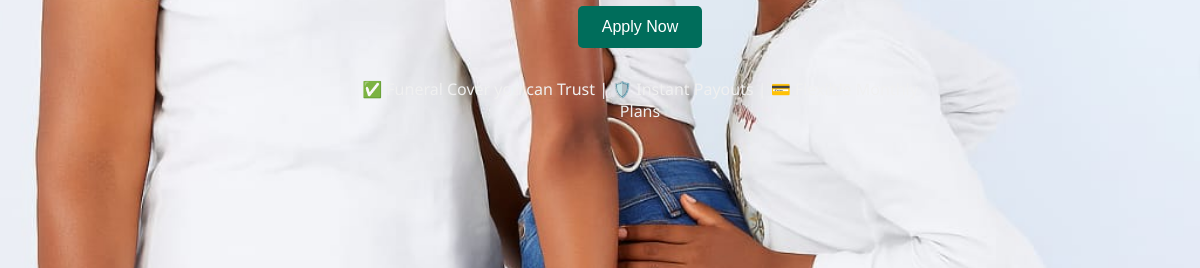
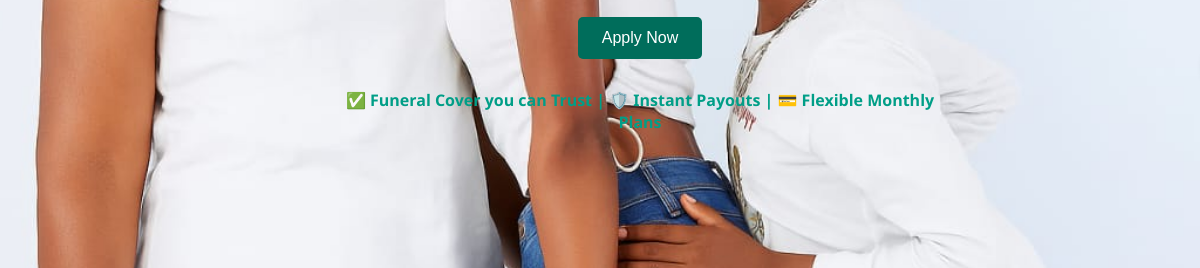
Before and after one commit to Hlavutelomdu/MFG, a plain HTML site: page index.html in a window 1280 px wide. Shown: the part 684-952 px from the top of the page, 0-1200 px from the left. Drawn offline with Linux system fonts and the light colour scheme.

Commit message:
Update styles.css

```diff
--- a/styles.css
+++ b/styles.css
@@ -93,7 +93,7 @@ header {
 #home {
   position: relative;
   height: 100vh;
-  color: white;
+  color: #009e87;
   padding: 100px 20px;
   text-align: center;
   display: flex;
@@ -101,6 +101,7 @@ header {
   align-items: center;
   justify-content: center;
   overflow: hidden;
+  font-weight: bold;
 }
 
 .home-image {
@@ -130,7 +131,8 @@ header {
 .trust-badges p {
   margin-top: 20px;
   font-size: 0.95rem;
-  color: #f0f0f0;
+  color: #009e87;
+  font-weight: bold;
 }
 
 #about {
```
